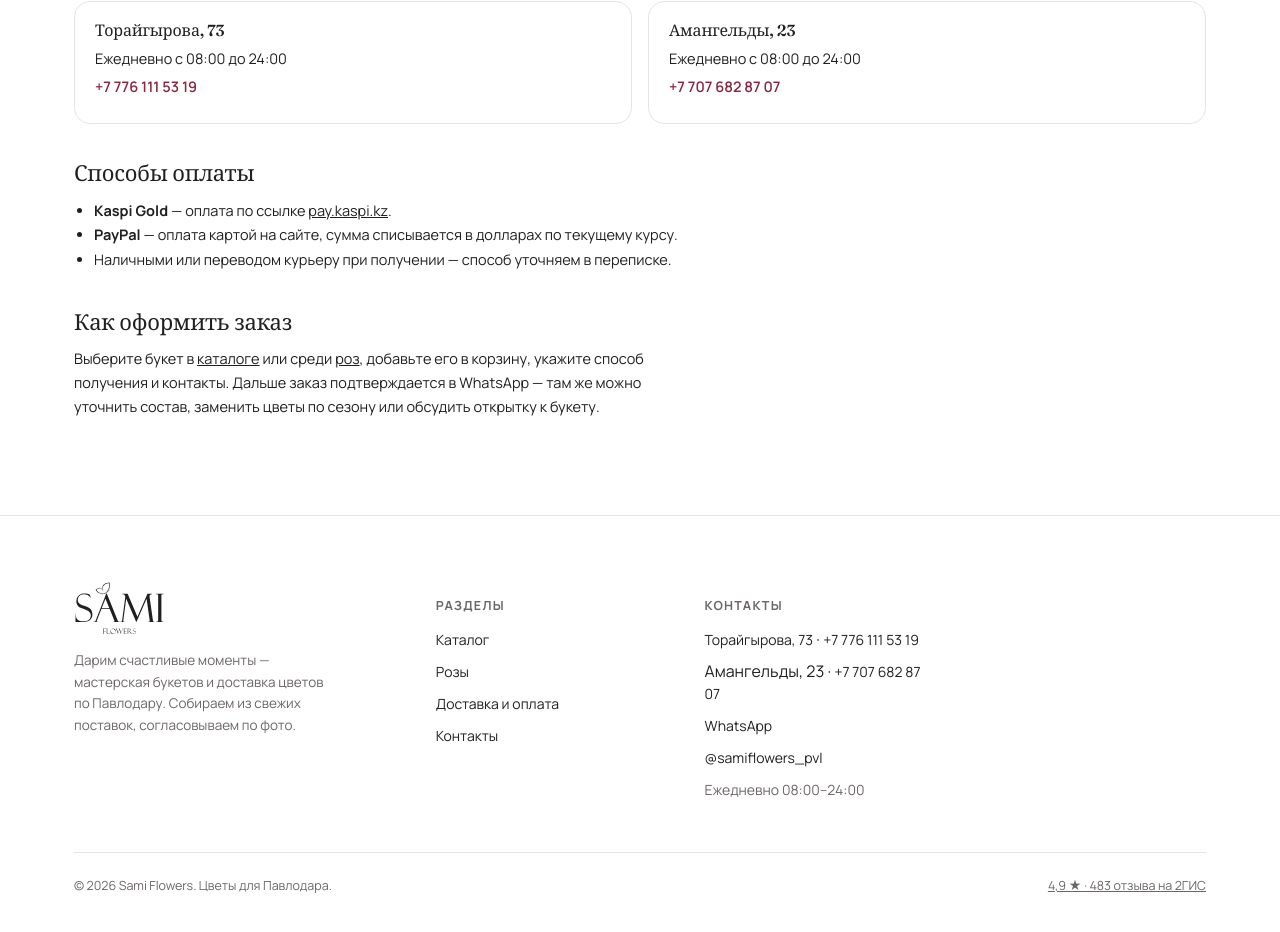
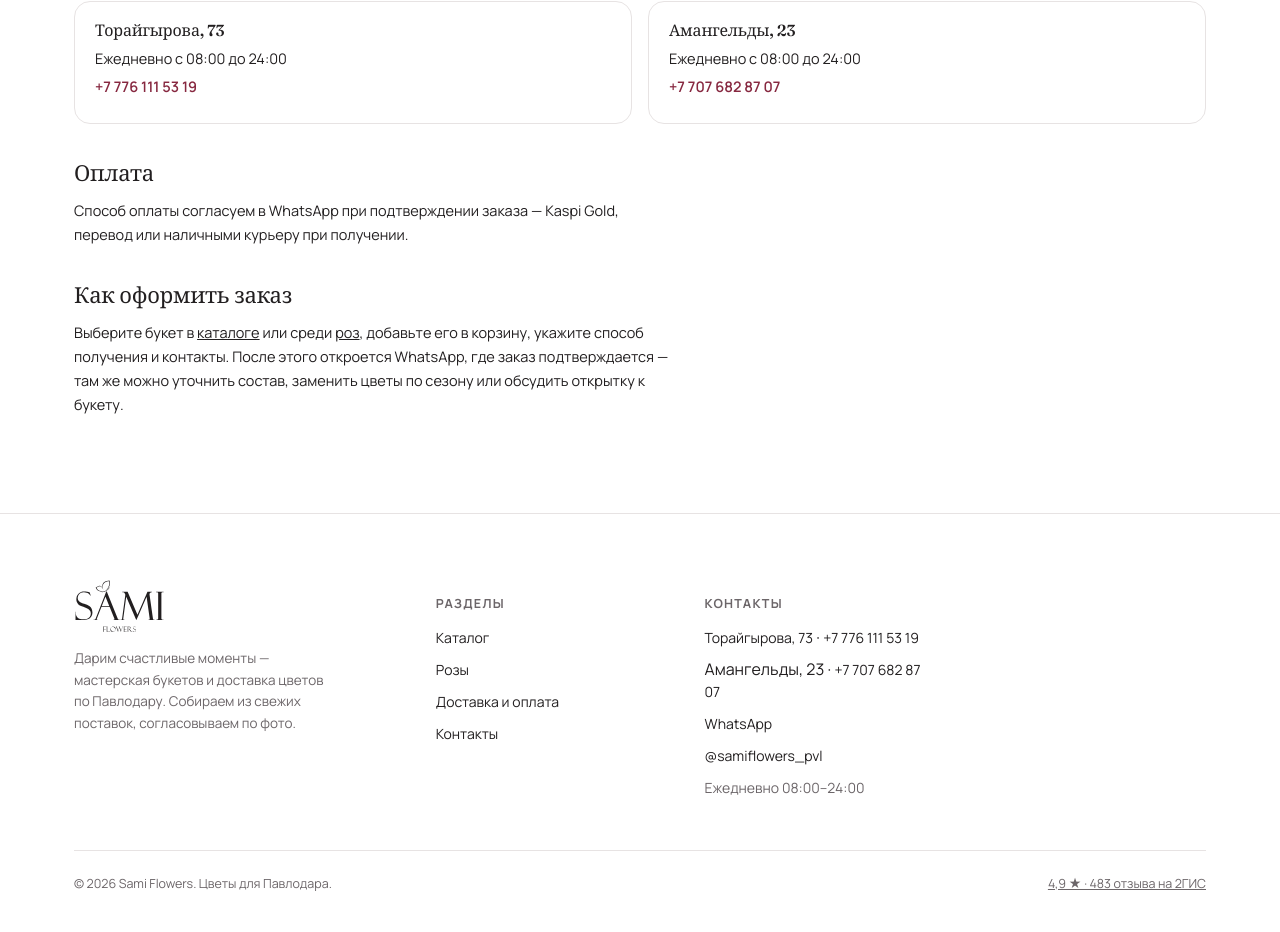
Before and after one commit to madirahimbai/sami-flowers, a Next.js app: page /delivery in a window 1280 px wide. Shown: the part 859-1791 px from the top of the page. Built offline with nearby package versions, Linux system fonts and the light colour scheme.

Commit message:
Remove on-site payment methods; checkout opens WhatsApp instantly

```diff
--- a/app/(site)/delivery/page.tsx
+++ b/app/(site)/delivery/page.tsx
@@ -1,10 +1,10 @@
 import type { Metadata } from 'next';
 import Breadcrumbs, { breadcrumbSchema } from '@/components/Breadcrumbs';
-import { PICKUP_LOCATIONS, KASPI_LINK, DELIVERY_ZONES, WORKING_HOURS, formatPhone } from '@/lib/delivery';
+import { PICKUP_LOCATIONS, DELIVERY_ZONES, WORKING_HOURS, formatPhone } from '@/lib/delivery';
 
 const SITE_URL = 'https://www.samiflowers.kz';
 const DESCRIPTION =
-  'Быстрая доставка цветов по Павлодару в течение 60 минут: районы и стоимость, самовывоз с Торайгырова и Амангельды, оплата Kaspi Gold и картой через PayPal.';
+  'Быстрая доставка цветов по Павлодару в течение 60 минут: районы и стоимость, самовывоз с Торайгырова и Амангельды, оплата Kaspi Gold, переводом или наличными.';
 
 export const metadata: Metadata = {
   title: 'Доставка и оплата цветов в Павлодаре',
@@ -83,25 +83,16 @@ export default function DeliveryPage() {
         ))}
       </div>
 
-      <h2>Способы оплаты</h2>
-      <ul>
-        <li>
-          <strong>Kaspi Gold</strong> — оплата по ссылке{' '}
-          <a href={KASPI_LINK} target="_blank" rel="noreferrer">
-            pay.kaspi.kz
-          </a>
-          .
-        </li>
-        <li>
-          <strong>PayPal</strong> — оплата картой на сайте, сумма списывается в долларах по текущему курсу.
-        </li>
-        <li>Наличными или переводом курьеру при получении — способ уточняем в переписке.</li>
-      </ul>
+      <h2>Оплата</h2>
+      <p>
+        Способ оплаты согласуем в WhatsApp при подтверждении заказа — Kaspi Gold, перевод или наличными курьеру
+        при получении.
+      </p>
 
       <h2>Как оформить заказ</h2>
       <p>
         Выберите букет в <a href="/#catalog">каталоге</a> или среди <a href="/roses">роз</a>, добавьте его в
-        корзину, укажите способ получения и контакты. Дальше заказ подтверждается в WhatsApp — там же можно
+        корзину, укажите способ получения и контакты. После этого откроется WhatsApp, где заказ подтверждается — там же можно
         уточнить состав, заменить цветы по сезону или обсудить открытку к букету.
       </p>
     </main>
```
